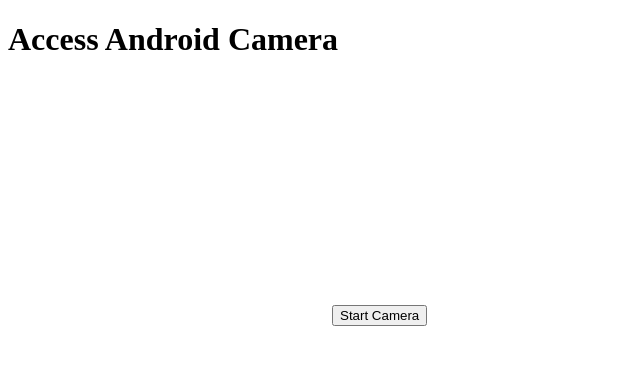
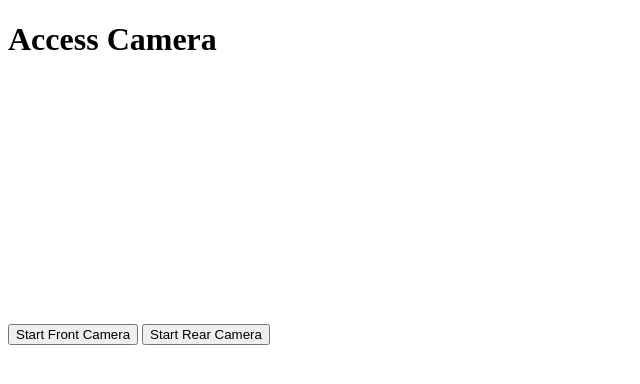
Before and after one commit to WolfgangNS/Android-camera-viewer, a plain HTML site: page index.html in a window 1280 px wide. Shown: the whole page, without its empty margins (0-640 px from the left). Drawn offline with Linux system fonts and the light colour scheme.

Commit message:
Update index.html

```diff
--- a/index.html
+++ b/index.html
@@ -1,4 +1,3 @@
-<!--courtesy of ChatGPT-->
 <!DOCTYPE html>
 <html lang="en">
 <head>
@@ -7,9 +6,11 @@
     <title>Camera Access</title>
 </head>
 <body>
-    <h1>Access Android Camera</h1>
+    <h1>Access Camera</h1>
     <video id="video" width="320" height="240" autoplay></video>
-    <button id="startButton">Start Camera</button>
+    <br>
+    <button id="frontButton">Start Front Camera</button>
+    <button id="rearButton">Start Rear Camera</button>
     <script src="app.js"></script>
 </body>
 </html>
```
